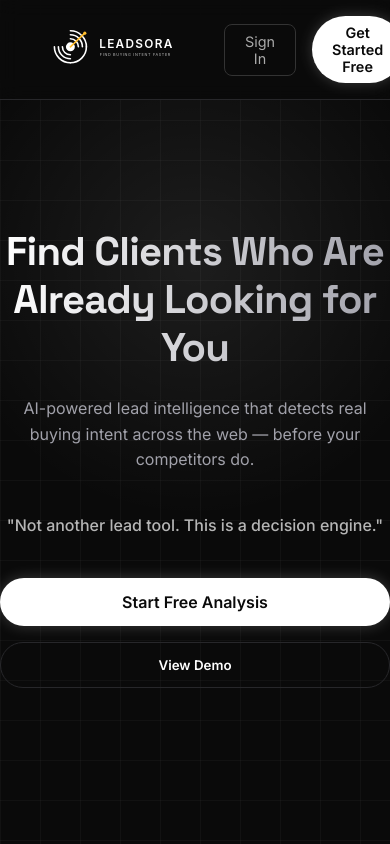
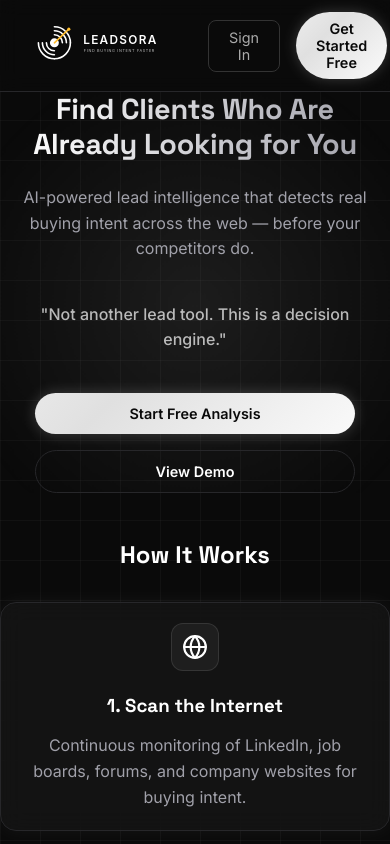
Before and after one commit to harsh200103-pixel/leadsora, a Next.js app: page / in a window 390 px wide. Shown: the top 844 px of the page. Built offline with nearby package versions, Linux system fonts and the light colour scheme.

Commit message:
Fix varied outreach, full mobile support, 3D visual effects

```diff
--- a/src/app/globals.css
+++ b/src/app/globals.css
@@ -367,17 +367,128 @@ footer {
   color: var(--text-secondary);
 }
 
+/* ── 3D Card Tilt Effect ── */
+.glass-card {
+  transform-style: preserve-3d;
+  perspective: 1000px;
+}
+.glass-card:hover {
+  transform: translateY(-8px) rotateX(2deg) rotateY(-2deg);
+  border-color: rgba(255, 255, 255, 0.25);
+  box-shadow: 0 20px 60px rgba(0,0,0,0.5), 0 0 30px rgba(255,255,255,0.08);
+}
+
+/* ── Floating Orb Background ── */
+@keyframes float-orb {
+  0%, 100% { transform: translateX(-50%) translateY(0px) scale(1); }
+  50% { transform: translateX(-50%) translateY(-30px) scale(1.05); }
+}
+.hero::before {
+  animation: float-orb 8s ease-in-out infinite;
+}
+
+/* ── Radar Pulse Ring ── */
+@keyframes radar-ring {
+  0% { transform: translateX(-50%) scale(0.5); opacity: 0.6; }
+  100% { transform: translateX(-50%) scale(2.5); opacity: 0; }
+}
+.hero::after {
+  content: '';
+  position: absolute;
+  top: 30%;
+  left: 50%;
+  width: 300px;
+  height: 300px;
+  border: 1px solid rgba(255, 189, 46, 0.15);
+  border-radius: 50%;
+  animation: radar-ring 4s ease-out infinite;
+  z-index: -1;
+  pointer-events: none;
+}
+
+/* ── Shimmer on Buttons ── */
+@keyframes shimmer {
+  0% { background-position: -200% center; }
+  100% { background-position: 200% center; }
+}
+.btn-primary {
+  background: linear-gradient(135deg, #fff 0%, #e0e0e0 50%, #fff 100%);
+  background-size: 200% auto;
+  animation: shimmer 4s linear infinite;
+}
+.btn-primary:hover:not(:disabled) {
+  animation: none;
+  background: #fff;
+  transform: translateY(-3px) scale(1.02);
+  box-shadow: 0 0 40px rgba(255,255,255,0.5);
+}
+
+/* ── Intent Score 3D Badge ── */
+.intent-score {
+  position: relative;
+  overflow: hidden;
+}
+.intent-score::before {
+  content: '';
+  position: absolute;
+  top: -50%; left: -50%;
+  width: 200%; height: 200%;
+  background: linear-gradient(45deg, transparent 40%, rgba(255,189,46,0.1) 50%, transparent 60%);
+  animation: shimmer 3s linear infinite;
+}
+
+/* ── Mobile Responsive ── */
 @media (max-width: 768px) {
-  .hero h1 { font-size: 2.5rem; }
+  /* Typography */
+  .hero h1 { font-size: 2.2rem; letter-spacing: -0.01em; }
   .hero p { font-size: 1rem; }
+  .section-title { font-size: 1.8rem; margin-bottom: 2rem; }
+
+  /* Hero */
+  .hero { padding: 5rem 0 4rem; }
+  .hero-buttons { flex-direction: column; width: 100%; max-width: 320px; }
+  .hero-buttons button, .hero-buttons a { width: 100%; text-align: center; }
+
+  /* Cards */
+  .glass-card { padding: 1.25rem; }
+  .glass-card:hover { transform: translateY(-3px); } /* reduce 3D on mobile */
+
+  /* Grids */
+  .steps-grid { grid-template-columns: 1fr; }
+  .features-grid { grid-template-columns: 1fr; }
+  .pricing-grid { grid-template-columns: 1fr; }
   .pricing-card.popular { transform: scale(1); }
-  .hero-buttons { flex-direction: column; width: 100%; }
-  .hero-buttons button { width: 100%; }
+
+  /* Simulator */
   .simulator-form { flex-direction: column; }
-  .simulator-input[style] { max-width: 100% !important; }
+  .simulator-input { max-width: 100% !important; width: 100% !important; }
+
+  /* Dashboard */
   .dashboard-body { padding: 1rem; }
-  .dashboard-header { flex-direction: column; align-items: flex-start; gap: 1rem; }
-  .glass-card { padding: 1.5rem; }
-  .intent-score { width: 100%; justify-content: center; margin-top: 1rem; padding: 0.5rem; }
-  .input-group { flex-direction: column; }
+  .dashboard-header { flex-wrap: wrap; gap: 0.5rem; }
+  .intent-score { width: 100%; justify-content: center; margin-top: 1rem; }
+
+  /* Container padding */
+  .container { padding: 0 1rem; }
+
+  /* Sections */
+  .how-it-works, .features, .dashboard-section, .pricing { padding: 3rem 0; }
+  .cta-section { padding: 4rem 0; }
+
+  /* Navbar */
+  nav { padding: 0.75rem 1rem !important; }
+  nav .logo-text { font-size: 1rem !important; }
+
+  /* Lead cards on mobile */
+  .lead-card-row { flex-direction: column !important; }
+  .lead-contact-chips { flex-wrap: wrap; }
 }
+
+@media (max-width: 480px) {
+  .hero h1 { font-size: 1.8rem; }
+  .section-title { font-size: 1.5rem; }
+  .pricing-price { font-size: 2.25rem; }
+  .btn-primary, .btn-secondary { padding: 0.75rem 1.25rem; font-size: 0.9rem; }
+  footer .container > div { flex-direction: column; gap: 1.5rem; text-align: center; }
+  footer .container > div > div:nth-child(2) { justify-content: center; }
+}
```
Also changed, not shown: src/utils/outreachGenerator.js (+20 -14 lines).
